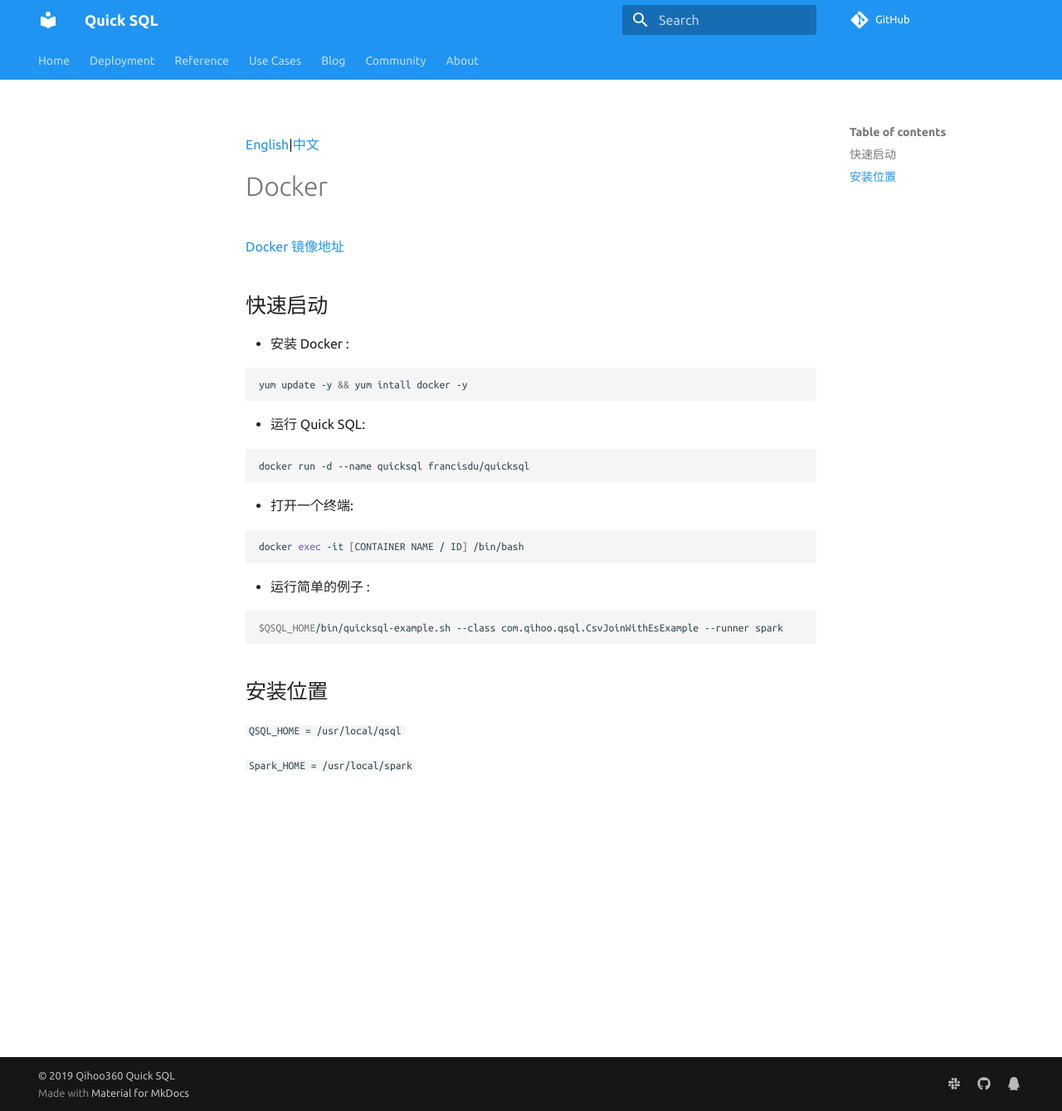
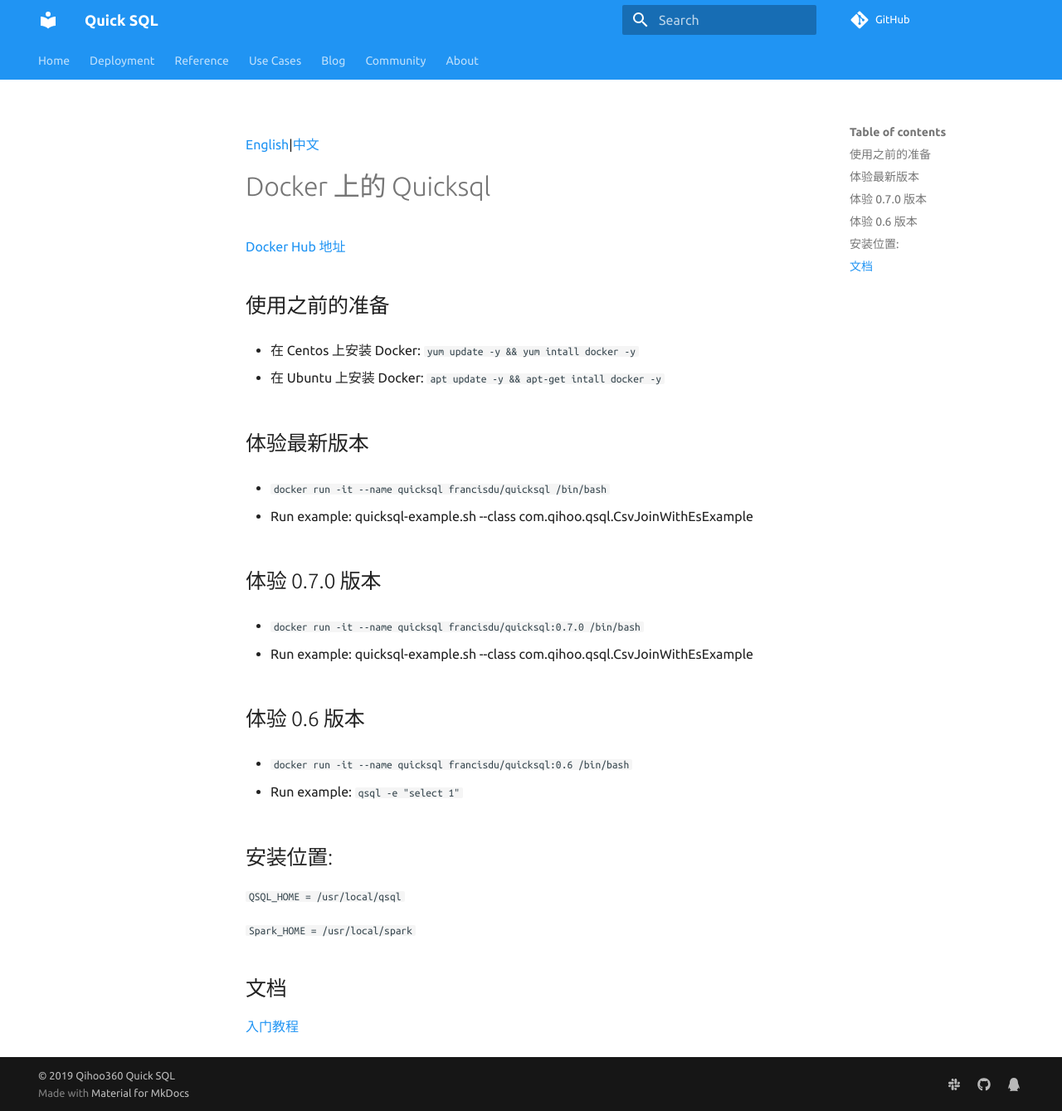
Before and after one commit to Qihoo360/Quicksql, an MkDocs documentation site: the page built from docs/zh/deployment/docker.md, in a window 1280 px wide and 1339 px high. Shown: the whole window at 83% size. Built offline with MkDocs 1.6.1 and Material for MkDocs 9.7.7, drawn with Linux system fonts in a browser that asks for light colours; comment, search, counter and statistics services are not loaded.

Commit message:
Fix Dockerfile and docker docs

````diff
--- a/docs/zh/deployment/docker.md
+++ b/docs/zh/deployment/docker.md
@@ -1,37 +1,39 @@
 [English](../../deployment/docker.md)|[中文](./docker.md)
 
-# Docker
+# Docker 上的 Quicksql
 
-[Docker 镜像地址](https://hub.docker.com/r/francisdu/quicksql)
+[Docker Hub 地址](https://hub.docker.com/r/francisdu/quicksql)
 
-## 快速启动
+## 使用之前的准备
 
-- 安装 Docker :
+- 在 Centos 上安装 Docker: `yum update -y && yum intall docker -y`
 
-```shell
-yum update -y && yum intall docker -y
-```
+- 在 Ubuntu 上安装 Docker: `apt update -y && apt-get intall docker -y`
 
-- 运行 Quick SQL:
+## 体验最新版本
 
-```shell
-docker run -d --name quicksql francisdu/quicksql
-```
+- `docker run -it --name quicksql francisdu/quicksql /bin/bash`
 
-- 打开一个终端:
+- Run example: quicksql-example.sh --class com.qihoo.qsql.CsvJoinWithEsExample
 
-```shell
-docker exec -it [CONTAINER NAME / ID] /bin/bash
-```
+## 体验 0.7.0 版本
 
-- 运行简单的例子 :
+- `docker run -it --name quicksql francisdu/quicksql:0.7.0 /bin/bash`
 
-```shell
-$QSQL_HOME/bin/quicksql-example.sh --class com.qihoo.qsql.CsvJoinWithEsExample --runner spark
-```
+- Run example: quicksql-example.sh --class com.qihoo.qsql.CsvJoinWithEsExample
 
-## 安装位置
+## 体验 0.6 版本
+
+- `docker run -it --name quicksql francisdu/quicksql:0.6 /bin/bash`
+
+- Run example: `qsql -e "select 1"`
+
+## 安装位置:
 
 `QSQL_HOME = /usr/local/qsql`
 
 `Spark_HOME = /usr/local/spark`
+
+## 文档
+
+[入门教程](https://quicksql.readthedocs.io/en/latest/zh/reference/getting-started/)
````
Also changed, not shown: docker/README.md (+22 -12 lines), docs/deployment/docker.md (+21 -19 lines), 2 other files.
